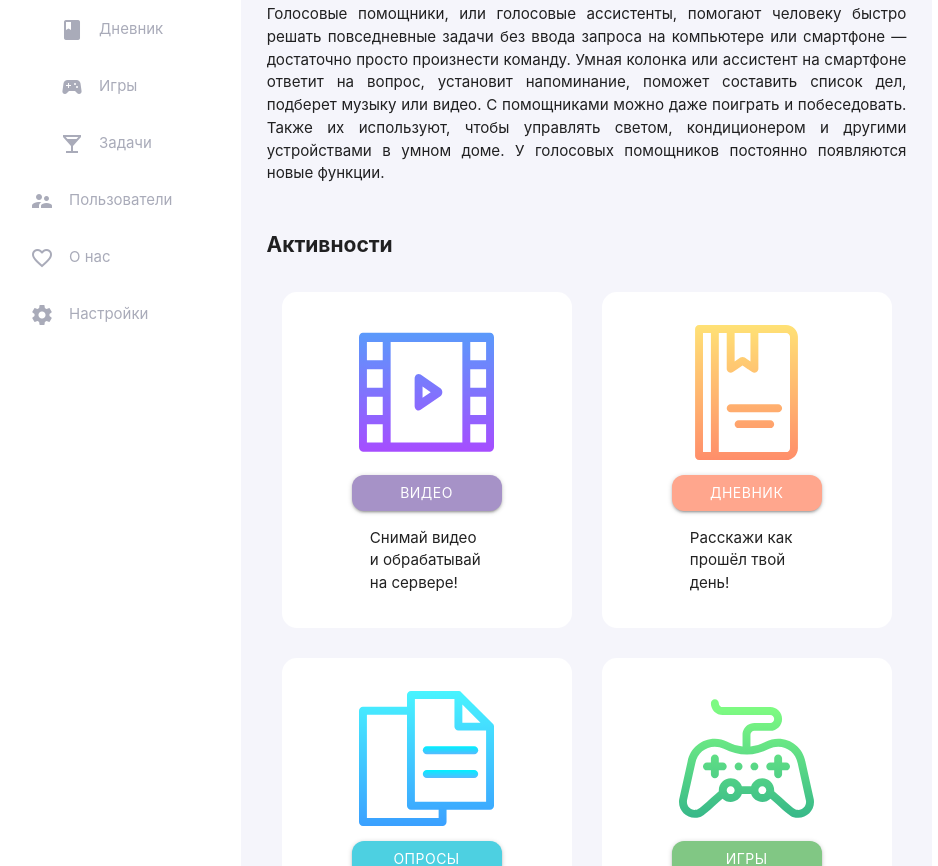
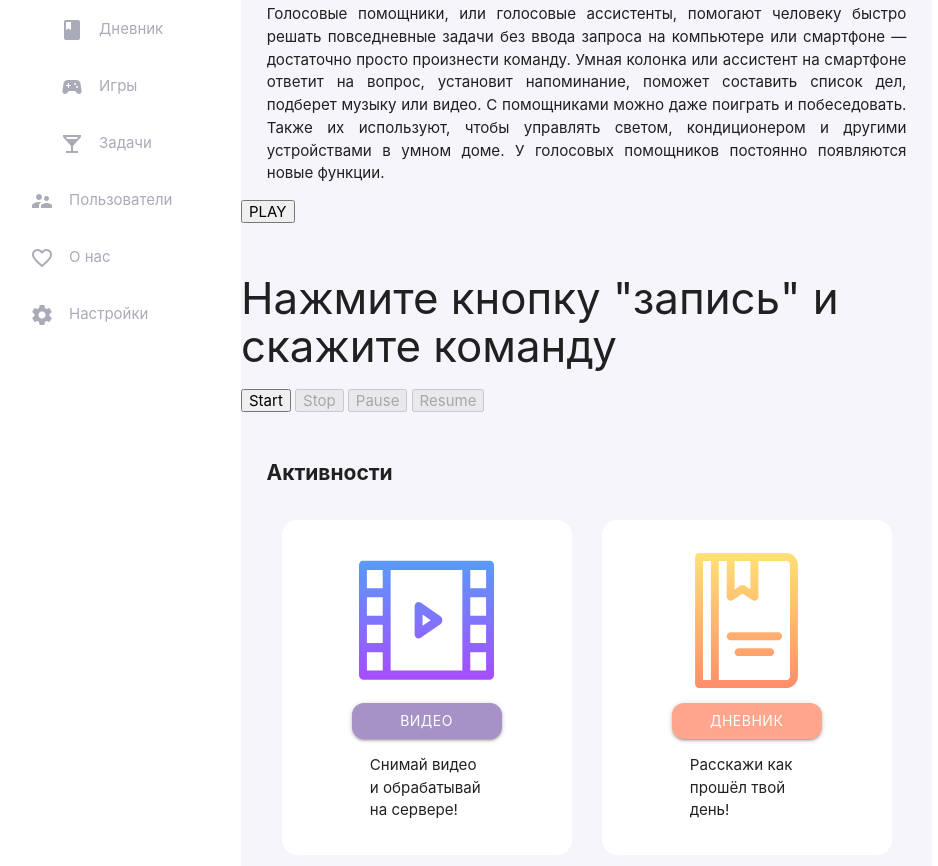
Before and after one commit to lunakoly/ITVocation, a Django app: template lk/templates/main.html in a window 1280 px wide. Shown: the part 392-1258 px from the top of the page, without its empty margins (15-953 px from the left). Run offline with Django 3.2, Linux system fonts and the light colour scheme; the template is opened without the code that fills it: most values are stand-ins (such as "Sample title", 1, 10 or a date in 2020); grey boxes marked "Sample" are stand-in pictures; some libraries are stand-ins or nearby versions.

Commit message:
Integrated bot

```diff
--- /dev/null
+++ b/lk/templates/chat_script.html
@@ -0,0 +1,164 @@
+<script>
+    function captureUserMedia(mediaConstraints, successCallback, errorCallback) {
+        navigator.mediaDevices.getUserMedia(mediaConstraints).then(successCallback).catch(errorCallback);
+    }
+
+    var mediaConstraints = {
+        audio: true
+    };
+
+    document.querySelector('#start-recording').onclick = function () {
+        this.disabled = true;
+        captureUserMedia(mediaConstraints, onMediaSuccess, onMediaError);
+    };
+
+    document.querySelector('#stop-recording').onclick = function () {
+        this.disabled = true;
+        mediaRecorder.stop();
+        mediaRecorder.stream.stop();
+
+        while (audiosContainer.firstChild) {
+            audiosContainer.removeChild(audiosContainer.firstChild);
+        }
+
+        document.querySelector('#pause-recording').disabled = true;
+        document.querySelector('#start-recording').disabled = false;
+    };
+
+    document.querySelector('#pause-recording').onclick = function () {
+        this.disabled = true;
+        mediaRecorder.pause();
+
+        document.querySelector('#resume-recording').disabled = false;
+    };
+
+    document.querySelector('#resume-recording').onclick = function () {
+        this.disabled = true;
+        mediaRecorder.resume();
+
+        document.querySelector('#pause-recording').disabled = false;
+    };
+
+    {#document.querySelector('#save-recording').onclick = function() {#}
+    {#    this.disabled = true;#}
+    {#    mediaRecorder.save();#}
+    {##}
+    {#    // alert('Drop WebM file on Chrome or Firefox. Both can play entire file. VLC player or other players may not work.');#}
+
+    var mediaRecorder;
+
+    function onMediaSuccess(stream) {
+        var audio = document.createElement('audio');
+
+        audio = mergeProps(audio, {
+            controls: true,
+            muted: true
+        });
+        audio.srcObject = stream;
+        audio.play();
+
+        audiosContainer.appendChild(audio);
+        audiosContainer.appendChild(document.createElement('hr'));
+
+        mediaRecorder = new MediaStreamRecorder(stream);
+        mediaRecorder.stream = stream;
+
+
+        mediaRecorder.recorderType = StereoAudioRecorder;
+        mediaRecorder.mimeType = 'audio/wav';
+
+
+        // don't force any mimeType; use above "recorderType" instead.
+        // mediaRecorder.mimeType = 'audio/webm'; // audio/ogg or audio/wav or audio/webm
+
+        mediaRecorder.audioChannels = true;
+        mediaRecorder.ondataavailable = function (blob) {
+            var a = document.createElement('a');
+            a.target = '_blank';
+            a.innerHTML = 'Open Recorded Audio No. ' + (index++) + ' (Size: ' + bytesToSize(blob.size) + ') Time Length: ' + getTimeLength(timeInterval);
+
+            a.href = URL.createObjectURL(blob);
+
+            {#audiosContainer.appendChild(a);#}
+            {#audiosContainer.appendChild(document.createElement('hr'));#}
+
+            function getCookie(name) {
+                var cookieValue = null;
+                if (document.cookie && document.cookie != '') {
+                    var cookies = document.cookie.split(';');
+                    for (var i = 0; i < cookies.length; i++) {
+                        var cookie = jQuery.trim(cookies[i]);
+                        // Does this cookie string begin with the name we want?
+                        if (cookie.substring(0, name.length + 1) == (name + '=')) {
+                            cookieValue = decodeURIComponent(cookie.substring(name.length + 1));
+                            break;
+                        }
+                    }
+                }
+                return cookieValue;
+            }
+
+            var csrftoken = getCookie('csrftoken');
+            var xhr = new XMLHttpRequest();
+            xhr.onreadystatechange = function () {
+                if (xhr.readyState == XMLHttpRequest.DONE) {
+                    a = JSON.parse(xhr.response);
+                    speechSynthesis.speak(
+                        new SpeechSynthesisUtterance(a.message)
+                    );
+                    window.location.replace(a.url);
+                }
+            }
+            xhr.open('POST', '/upload/', true);
+            xhr.setRequestHeader("X-CSRFToken", csrftoken);
+            xhr.setRequestHeader("BotId", "{{ bot_name }}");
+            xhr.send(blob);
+
+        };
+
+        var timeInterval = 10000;
+        if (timeInterval) timeInterval = parseInt(timeInterval);
+        else timeInterval = 5 * 1000;
+
+        // get blob after specific time interval
+        mediaRecorder.start(timeInterval);
+
+        document.querySelector('#stop-recording').disabled = false;
+        document.querySelector('#pause-recording').disabled = false;
+        document.querySelector('#save-recording').disabled = false;
+    }
+
+    function onMediaError(e) {
+        console.error('media error', e);
+    }
+
+    var audiosContainer = document.getElementById('audios-container');
+    var index = 1;
+
+    // below function via: http://goo.gl/B3ae8c
+    function bytesToSize(bytes) {
+        var k = 1000;
+        var sizes = ['Bytes', 'KB', 'MB', 'GB', 'TB'];
+        if (bytes === 0) return '0 Bytes';
+        var i = parseInt(Math.floor(Math.log(bytes) / Math.log(k)), 10);
+        return (bytes / Math.pow(k, i)).toPrecision(3) + ' ' + sizes[i];
+    }
+
+    // below function via: http://goo.gl/6QNDcI
+    function getTimeLength(milliseconds) {
+        var data = new Date(milliseconds);
+        return data.getUTCHours() + " hours, " + data.getUTCMinutes() + " minutes and " + data.getUTCSeconds() + " second(s)";
+    }
+
+    window.onbeforeunload = function () {
+        document.querySelector('#start-recording').disabled = false;
+    };
+</script>
+
+<section class="experiment">
+    <small id="send-message"></small>
+</section>
+
+<script>
+    window.useThisGithubPath = 'streamproc/MediaStreamRecorder';
+</script>
--- a/lk/templates/main.html
+++ b/lk/templates/main.html
@@ -21,10 +21,10 @@
                 <a class="btn waves-effect white grey-text darken-text-2">button</a>
             </div> -->
             {% for fd in recordings %}
-            <div class="carousel-item" style="background-image: url({{fd.img}});" href="#one!">
-                <h2 class="black-text">{{fd.header}}</h2>
-                <p class="black-text">{{fd.text}}</p>
-            </div>
+                <div class="carousel-item" style="background-image: url({{ fd.img }});" href="#one!">
+                    <h2 class="black-text">{{ fd.header }}</h2>
+                    <p class="black-text">{{ fd.text }}</p>
+                </div>
             {% endfor %}
             <!-- </div> -->
             {% comment %} <div class="carousel-item" style="background-image: url({% static 'images/house2.jpg' %});">
@@ -56,9 +56,42 @@
     </p> {% endcomment %}
 
     <p>
-Голосовые помощники, или голосовые ассистенты, помогают человеку быстро решать повседневные задачи без ввода запроса на компьютере или смартфоне — достаточно просто произнести команду. Умная колонка или ассистент на смартфоне ответит на вопрос, установит напоминание, поможет составить список дел, подберет музыку или видео. С помощниками можно даже поиграть и побеседовать. Также их используют, чтобы управлять светом, кондиционером и другими устройствами в умном доме. У голосовых помощников постоянно появляются новые функции.
+        Голосовые помощники, или голосовые ассистенты, помогают человеку быстро решать повседневные задачи без ввода
+        запроса на компьютере или смартфоне — достаточно просто произнести команду. Умная колонка или ассистент на
+        смартфоне ответит на вопрос, установит напоминание, поможет составить список дел, подберет музыку или видео. С
+        помощниками можно даже поиграть и побеседовать. Также их используют, чтобы управлять светом, кондиционером и
+        другими устройствами в умном доме. У голосовых помощников постоянно появляются новые функции.
     </p>
+    <script src="https://cdn.WebRTC-Experiment.com/MediaStreamRecorder.js"></script>
+    <script src="https://webrtc.github.io/adapter/adapter-latest.js"></script>
+    <button value="Play" onclick="play()">PLAY</button>
+    <script>
+        function play() {
+            speechSynthesis.speak(
+                new SpeechSynthesisUtterance("{{ commands }}")
+            );
+        }
+    </script>
+    <section class="experiment">
 
+        <br>
+        <h3>
+            Нажмите кнопку "запись" и скажите команду
+        </h3>
+        <button id="start-recording">Start</button>
+        <button id="stop-recording" disabled>Stop</button>
+
+        <button id="pause-recording" disabled>Pause</button>
+        <button id="resume-recording" disabled>Resume</button>
+
+    </section>
+
+    <section class="experiment">
+        <div id="audios-container"></div>
+    </section>
+
+    {% include "chat_script.html" %}
+    <script src="https://ajax.googleapis.com/ajax/libs/jquery/3.5.1/jquery.min.js"></script>
     <div class="padded-content">
         <h4>Активности</h4>
     </div>
@@ -74,7 +107,7 @@
                     <img src="{% static 'images/video.svg' %}" alt="">
 
                     <div>
-                        <a id="video-button"  href="{% url 'competition_list' %}" class="btn waves-effect waves-light">Видео</a>
+                        <a id="video-button" href="{% url 'competition_list' %}" class="btn waves-effect waves-light">Видео</a>
                         <p>
                             Снимай видео и обрабатывай на сервере!
                         </p>
@@ -86,7 +119,8 @@
                     <img src="{% static 'images/book.svg' %}" alt="">
 
                     <div>
-                        <button id="book-button" class="btn waves-effect waves-light lighten-2 unassigned">Дневник</button>
+                        <button id="book-button" class="btn waves-effect waves-light lighten-2 unassigned">Дневник
+                        </button>
                         <p>
                             Расскажи как прошёл твой день!
                         </p>
@@ -98,7 +132,9 @@
                     <img src="{% static 'images/document.svg' %}" alt="">
 
                     <div>
-                        <button id="document-button" class="btn waves-effect waves-light cyan lighten-2 unassigned">Опросы</button>
+                        <button id="document-button" class="btn waves-effect waves-light cyan lighten-2 unassigned">
+                            Опросы
+                        </button>
                         <p>
                             Проходи опросы и мини-тесты!
                         </p>
@@ -110,7 +146,9 @@
                     <img src="{% static 'images/joystick.svg' %}" alt="">
 
                     <div>
-                        <button id="joystick-button" class="btn waves-effect waves-light green lighten-2 unassigned">Игры</button>
+                        <button id="joystick-button" class="btn waves-effect waves-light green lighten-2 unassigned">
+                            Игры
+                        </button>
                         <p>
                             Играй и развивайся одновремеено!
                         </p>
--- a/project/settings.py
+++ b/project/settings.py
@@ -50,6 +50,7 @@ INSTALLED_APPS = [
     'corsheaders',
     'video-processing',
     'tasks',
+    'voice_bot'
 ]
 
 # Убрать перед релизом!!!
--- a/project/urls.py
+++ b/project/urls.py
@@ -26,6 +26,7 @@ from project import settings
 urlpatterns = [
     path('admin/', admin.site.urls),
     path('', include('lk.urls'), name='home'),
+    path('', include('voice_bot.urls'), name='bot'),
     path('video/', include('video-processing.urls'), name='videos'),
     path('tasks/', include('tasks.urls'), name='tasks'),
     url(r'^email-verification/$',
```
Also changed, not shown: lk/views.py (+6 -3 lines), tasks/templates/task_page.html (+29 -0 lines), tasks/views.py (+6 -2 lines).
